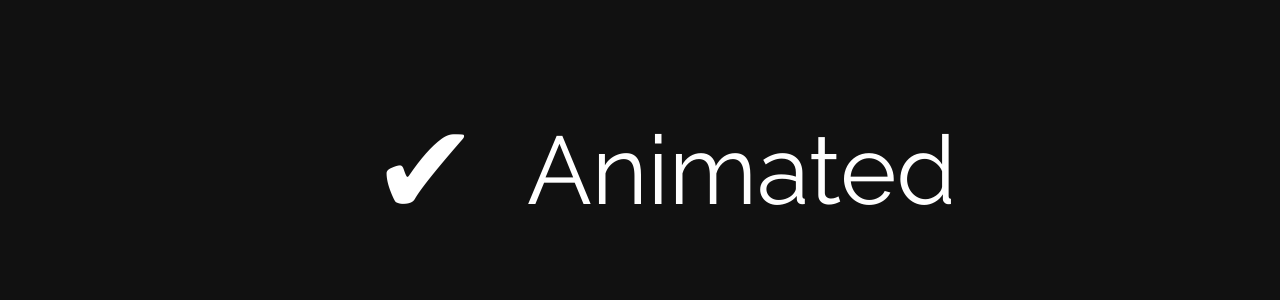
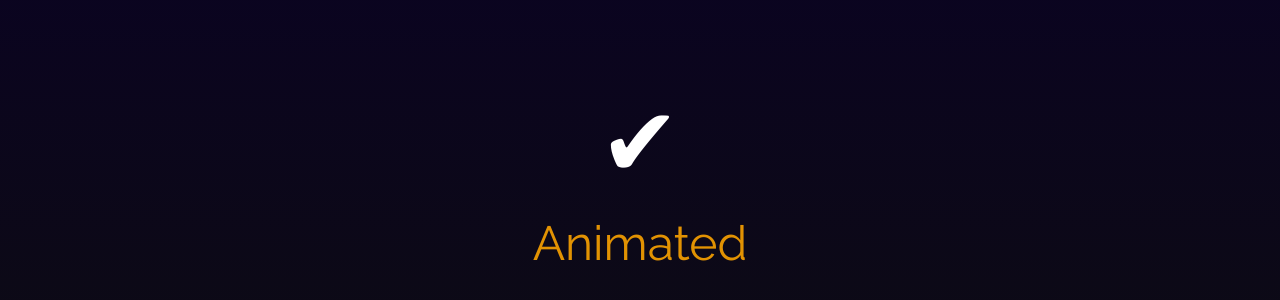
Before and after one commit to devbrm/FollowTheMouse, a plain HTML site: page index.html in a window 1280 px wide. Shown: the part 230-530 px from the top of the page. Drawn offline with Linux system fonts and the light colour scheme.

Commit message:
Made android friendly

```diff
--- a/index.css
+++ b/index.css
@@ -6,10 +6,9 @@
 }
 
 body {
-  background: #111;
   color: #fff;
-  overflow: hidden;
   font-family: "raleway";
+  touch-action: manipulation;
 }
 
 .container {
@@ -18,16 +17,20 @@ body {
   display: flex;
   align-items: center;
   justify-content: center;
-  flex-flow: row ;
+  flex-flow: column wrap;
+  background: linear-gradient(0deg, rgb(14, 14, 14), rgb(9, 0, 39));
+  overflow: hidden;
 }
 
 .emoji {
-  font-size: 8rem;
+  font-size: 6rem;
   padding: 1rem 3rem;
+  color: rgb(255, 255, 255);
   text-align: center;
 }
 
+
 .text{
-
-  font-size: 6rem;
+  color: rgba(255, 166, 0, 0.883);
+  font-size: 3rem;
 }
--- a/index.js
+++ b/index.js
@@ -43,3 +43,6 @@ let arr = new Array(12).fill(255)
 const emoji = document.querySelector(".emoji")
 window.addEventListener("mousemove", changeColor )
 window.addEventListener("mousemove", animate )
+
+window.addEventListener("touchmove", changeColor )
+window.addEventListener("touchmove", animate )
```
